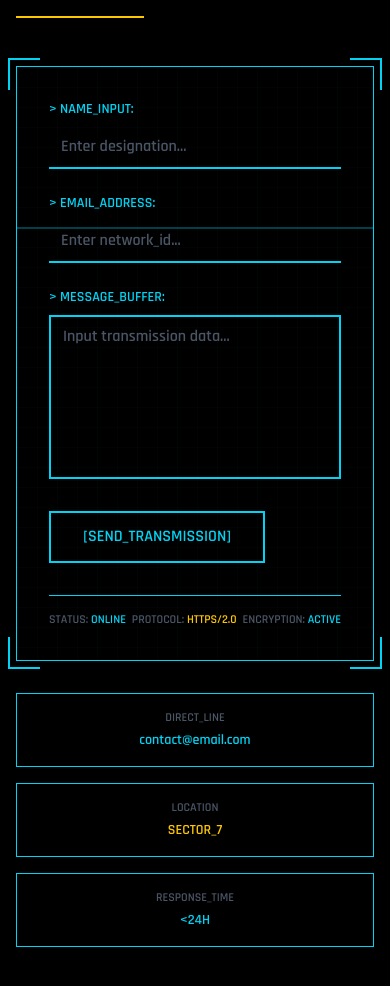
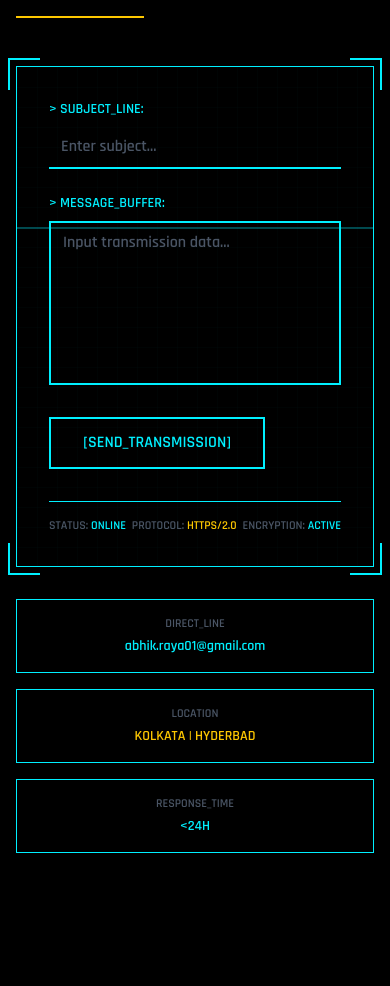
Before and after one commit to Abhik-Ray/my-portfolio, a Next.js app: page / in a window 390 px wide. Shown: the part 5962-6948 px from the top of the page. After the commit the page ends 6895 px from the top, so only its background shows below. Built offline with nearby package versions, Linux system fonts and the light colour scheme.

Commit message:
fixed contact section

```diff
--- a/components/Contact.tsx
+++ b/components/Contact.tsx
@@ -5,8 +5,7 @@ import { useState } from "react";
 
 export default function Contact() {
   const [formData, setFormData] = useState({
-    name: "",
-    email: "",
+    subject: "",
     message: "",
   });
 
@@ -16,14 +15,20 @@ export default function Contact() {
     e.preventDefault();
     setStatus("sending");
 
-    // Simulate sending
+    // Create mailto link
+    const mailtoLink = `mailto:abhik.raya01@gmail.com?subject=${encodeURIComponent(formData.subject)}&body=${encodeURIComponent(formData.message)}`;
+
+    // Open mail client in new window
+    window.open(mailtoLink, '_blank');
+
+    // Update status
     setTimeout(() => {
       setStatus("sent");
       setTimeout(() => {
         setStatus("idle");
-        setFormData({ name: "", email: "", message: "" });
+        setFormData({ subject: "", message: "" });
       }, 3000);
-    }, 1500);
+    }, 500);
   };
 
   const handleChange = (
@@ -43,13 +48,13 @@ export default function Contact() {
           transition={{ duration: 0.5 }}
           className="mb-12"
         >
-          <div className="text-cyan-400 text-sm font-mono mb-2">
+          <div className="text-primary text-sm font-mono mb-2">
             {">"} INITIALIZE_CONNECTION
           </div>
           <h2 className="text-4xl md:text-5xl font-bold text-yellow-400 font-mono mb-2">
             CONTACT.EXE
           </h2>
-          <div className="h-[2px] w-32 bg-cyan-400 relative">
+          <div className="h-0.5 w-32 bg-primary relative">
             <motion.div
               className="absolute h-full bg-yellow-400"
               initial={{ width: 0 }}
@@ -69,16 +74,16 @@ export default function Contact() {
           className="relative"
         >
           {/* Corner brackets */}
-          <div className="absolute -top-2 -left-2 w-8 h-8 border-t-2 border-l-2 border-cyan-400" />
-          <div className="absolute -top-2 -right-2 w-8 h-8 border-t-2 border-r-2 border-cyan-400" />
-          <div className="absolute -bottom-2 -left-2 w-8 h-8 border-b-2 border-l-2 border-cyan-400" />
-          <div className="absolute -bottom-2 -right-2 w-8 h-8 border-b-2 border-r-2 border-cyan-400" />
+          <div className="absolute -top-2 -left-2 w-8 h-8 border-t-2 border-l-2 border-primary" />
+          <div className="absolute -top-2 -right-2 w-8 h-8 border-t-2 border-r-2 border-primary" />
+          <div className="absolute -bottom-2 -left-2 w-8 h-8 border-b-2 border-l-2 border-primary" />
+          <div className="absolute -bottom-2 -right-2 w-8 h-8 border-b-2 border-r-2 border-primary" />
 
           {/* Main content */}
-          <div className="bg-black border border-cyan-400 p-8 md:p-12 relative overflow-hidden">
+          <div className="bg-black border border-primary p-8 md:p-12 relative overflow-hidden">
             {/* Scanline effect */}
             <motion.div
-              className="absolute top-0 left-0 w-full h-[2px] bg-cyan-400 opacity-30"
+              className="absolute top-0 left-0 w-full h-0.5 bg-primary opacity-30"
               animate={{ y: [0, 600] }}
               transition={{
                 duration: 3,
@@ -102,43 +107,23 @@ export default function Contact() {
             {/* Form */}
             <form onSubmit={handleSubmit} className="relative z-10">
               <div className="space-y-6">
-                {/* Name field */}
+                {/* Subject field */}
                 <div>
                   <label
-                    htmlFor="name"
-                    className="block text-cyan-400 text-sm font-mono mb-2"
+                    htmlFor="subject"
+                    className="block text-primary text-sm font-mono mb-2"
                   >
-                    {">"} NAME_INPUT:
+                    {">"} SUBJECT_LINE:
                   </label>
                   <input
                     type="text"
-                    id="name"
-                    name="name"
-                    value={formData.name}
+                    id="subject"
+                    name="subject"
+                    value={formData.subject}
                     onChange={handleChange}
                     required
-                    className="w-full bg-transparent border-b-2 border-cyan-400 text-yellow-400 px-3 py-2 font-mono focus:outline-none focus:border-yellow-400 transition-colors placeholder:text-gray-600"
-                    placeholder="Enter designation..."
-                  />
-                </div>
-
-                {/* Email field */}
-                <div>
-                  <label
-                    htmlFor="email"
-                    className="block text-cyan-400 text-sm font-mono mb-2"
-                  >
-                    {">"} EMAIL_ADDRESS:
-                  </label>
-                  <input
-                    type="email"
-                    id="email"
-                    name="email"
-                    value={formData.email}
-                    onChange={handleChange}
-                    required
-                    className="w-full bg-transparent border-b-2 border-cyan-400 text-yellow-400 px-3 py-2 font-mono focus:outline-none focus:border-yellow-400 transition-colors placeholder:text-gray-600"
-                    placeholder="Enter network_id..."
+                    className="w-full bg-transparent border-b-2 border-primary text-primary px-3 py-2 font-mono focus:outline-none focus:border-yellow-400 focus:text-yellow-400 transition-colors placeholder:text-gray-600"
+                    placeholder="Enter subject..."
                   />
                 </div>
 
@@ -146,7 +131,7 @@ export default function Contact() {
                 <div>
                   <label
                     htmlFor="message"
-                    className="block text-cyan-400 text-sm font-mono mb-2"
+                    className="block text-primary text-sm font-mono mb-2"
                   >
                     {">"} MESSAGE_BUFFER:
                   </label>
@@ -157,7 +142,7 @@ export default function Contact() {
                     onChange={handleChange}
                     required
                     rows={6}
-                    className="w-full bg-transparent border-2 border-cyan-400 text-yellow-400 px-3 py-2 font-mono focus:outline-none focus:border-yellow-400 transition-colors resize-none placeholder:text-gray-600"
+                    className="w-full bg-transparent border-2 border-primary text-primary px-3 py-2 font-mono focus:outline-none focus:border-yellow-400 focus:text-yellow-400 transition-colors resize-none placeholder:text-gray-600"
                     placeholder="Input transmission data..."
                   />
                 </div>
@@ -169,10 +154,10 @@ export default function Contact() {
                     disabled={status !== "idle"}
                     whileHover={{ scale: status === "idle" ? 1.02 : 1 }}
                     whileTap={{ scale: status === "idle" ? 0.98 : 1 }}
-                    className="relative px-8 py-3 border-2 border-cyan-400 text-cyan-400 font-mono font-bold overflow-hidden group disabled:opacity-50 disabled:cursor-not-allowed"
+                    className="relative px-8 py-3 border-2 border-primary text-primary font-mono font-bold overflow-hidden group disabled:opacity-50 disabled:cursor-not-allowed"
                   >
                     {/* Button hover effect */}
-                    <span className="absolute inset-0 bg-cyan-400 transform -translate-x-full group-hover:translate-x-0 transition-transform duration-300" />
+                    <span className="absolute inset-0 bg-primary transform -translate-x-full group-hover:translate-x-0 transition-transform duration-300" />
                     <span className="relative z-10 group-hover:text-black transition-colors duration-300">
                       {status === "idle" && "[SEND_TRANSMISSION]"}
                       {status === "sending" && "[TRANSMITTING...]"}
@@ -194,15 +179,15 @@ export default function Contact() {
             </form>
 
             {/* Bottom status bar */}
-            <div className="mt-8 pt-4 border-t border-cyan-400 border-opacity-30 flex justify-between items-center text-xs font-mono">
+            <div className="mt-8 pt-4 border-t border-primary border-opacity-30 flex justify-between items-center text-xs font-mono">
               <div className="text-gray-600">
-                STATUS: <span className="text-cyan-400">ONLINE</span>
+                STATUS: <span className="text-primary">ONLINE</span>
               </div>
               <div className="text-gray-600">
                 PROTOCOL: <span className="text-yellow-400">HTTPS/2.0</span>
               </div>
               <div className="text-gray-600">
-                ENCRYPTION: <span className="text-cyan-400">ACTIVE</span>
+                ENCRYPTION: <span className="text-primary">ACTIVE</span>
               </div>
             </div>
           </div>
@@ -216,17 +201,17 @@ export default function Contact() {
           transition={{ duration: 0.5, delay: 0.4 }}
           className="mt-8 grid grid-cols-1 md:grid-cols-3 gap-4 text-center font-mono"
         >
-          <div className="border border-cyan-400 border-opacity-30 p-4">
+          <div className="border border-primary border-opacity-30 p-4">
             <div className="text-gray-600 text-xs mb-1">DIRECT_LINE</div>
-            <div className="text-cyan-400 text-sm">contact@email.com</div>
+            <div className="text-primary text-sm">abhik.raya01@gmail.com</div>
           </div>
-          <div className="border border-cyan-400 border-opacity-30 p-4">
+          <div className="border border-primary border-opacity-30 p-4">
             <div className="text-gray-600 text-xs mb-1">LOCATION</div>
-            <div className="text-yellow-400 text-sm">SECTOR_7</div>
+            <div className="text-yellow-400 text-sm">KOLKATA | HYDERBAD</div>
           </div>
-          <div className="border border-cyan-400 border-opacity-30 p-4">
+          <div className="border border-primary border-opacity-30 p-4">
             <div className="text-gray-600 text-xs mb-1">RESPONSE_TIME</div>
-            <div className="text-cyan-400 text-sm">{"<24H"}</div>
+            <div className="text-primary text-sm">{"<24H"}</div>
           </div>
         </motion.div>
       </div>
```
